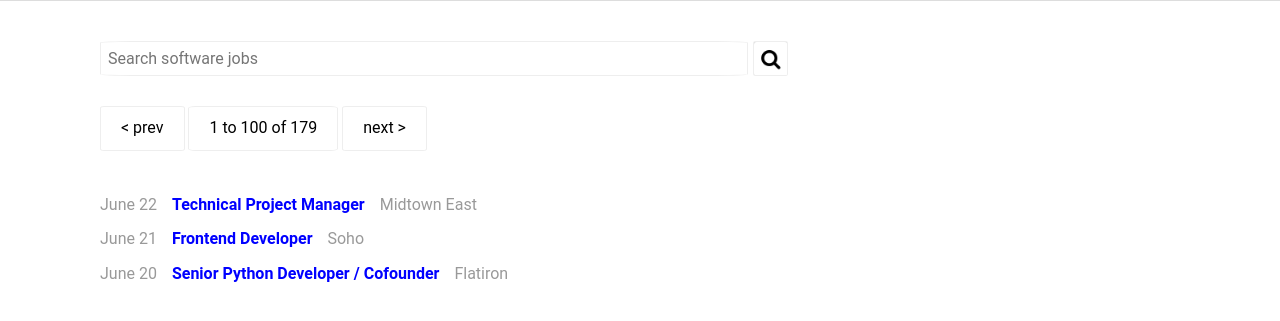
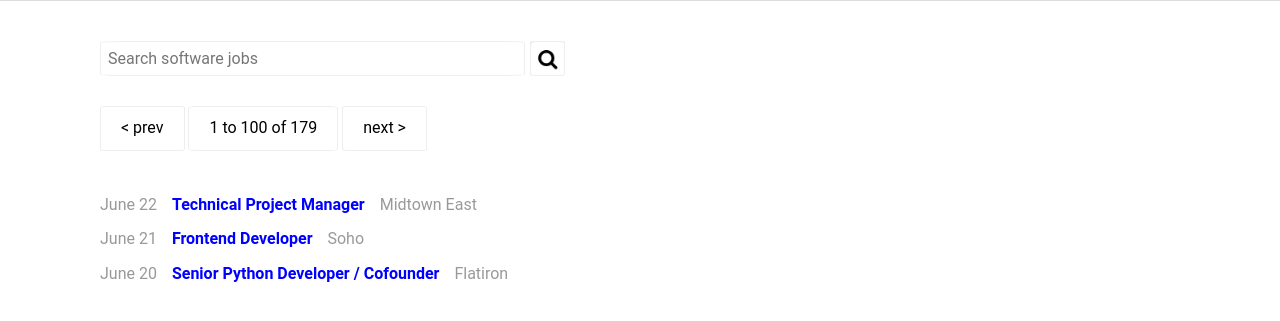
Before and after one commit to megmatty/gregs_list, a plain HTML site: page index.html in a window 1280 px wide. Shown: the part 59-380 px from the top of the page. Drawn offline with nearby package versions, Linux system fonts and the light colour scheme.

Commit message:
fix input width

```diff
--- a/main.css
+++ b/main.css
@@ -44,7 +44,7 @@ a {
 
 input[type="search"] {
 	height: 35px;
-	width: 60%;
+	width: 425px;
 }
 
 ::-webkit-input-placeholder {
```
